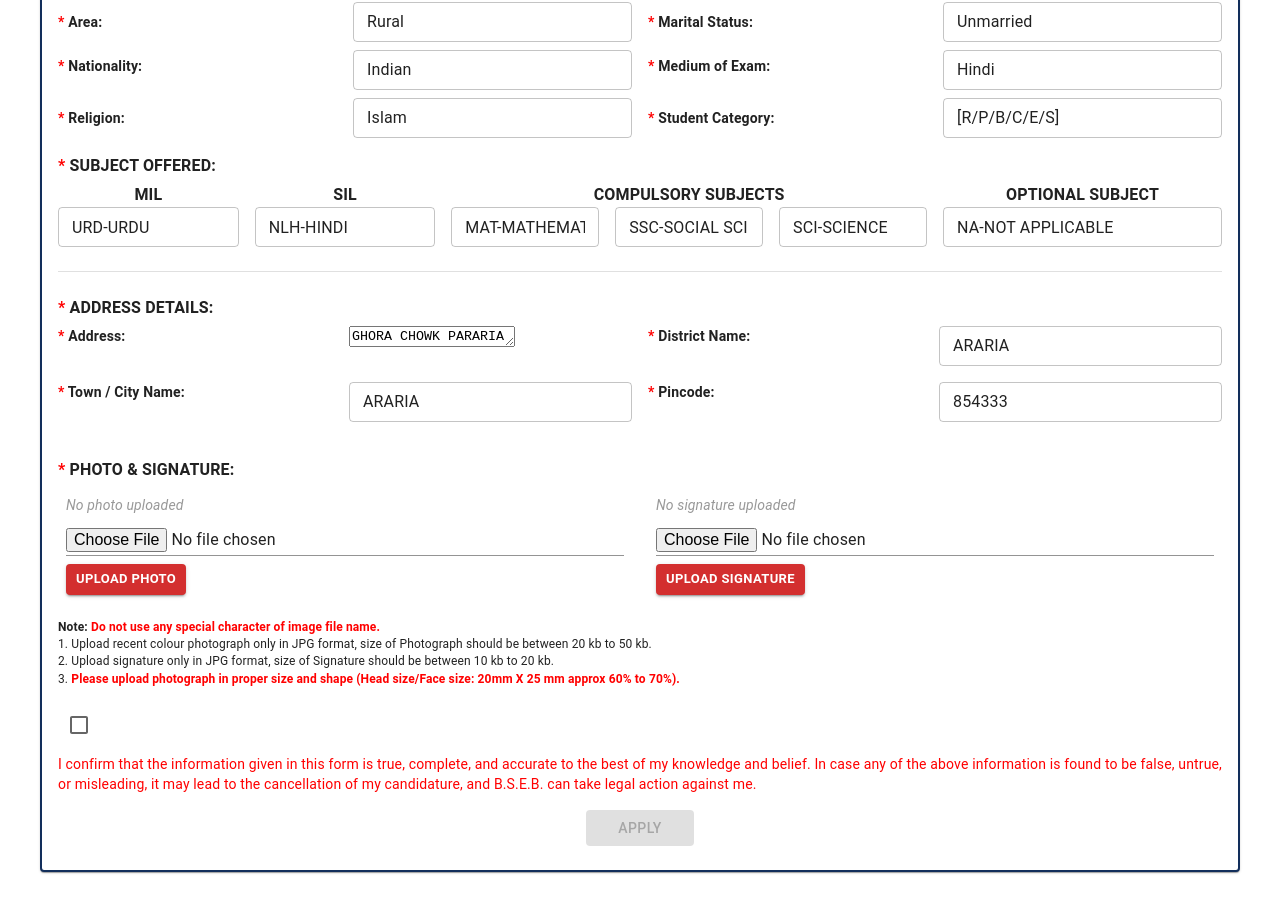
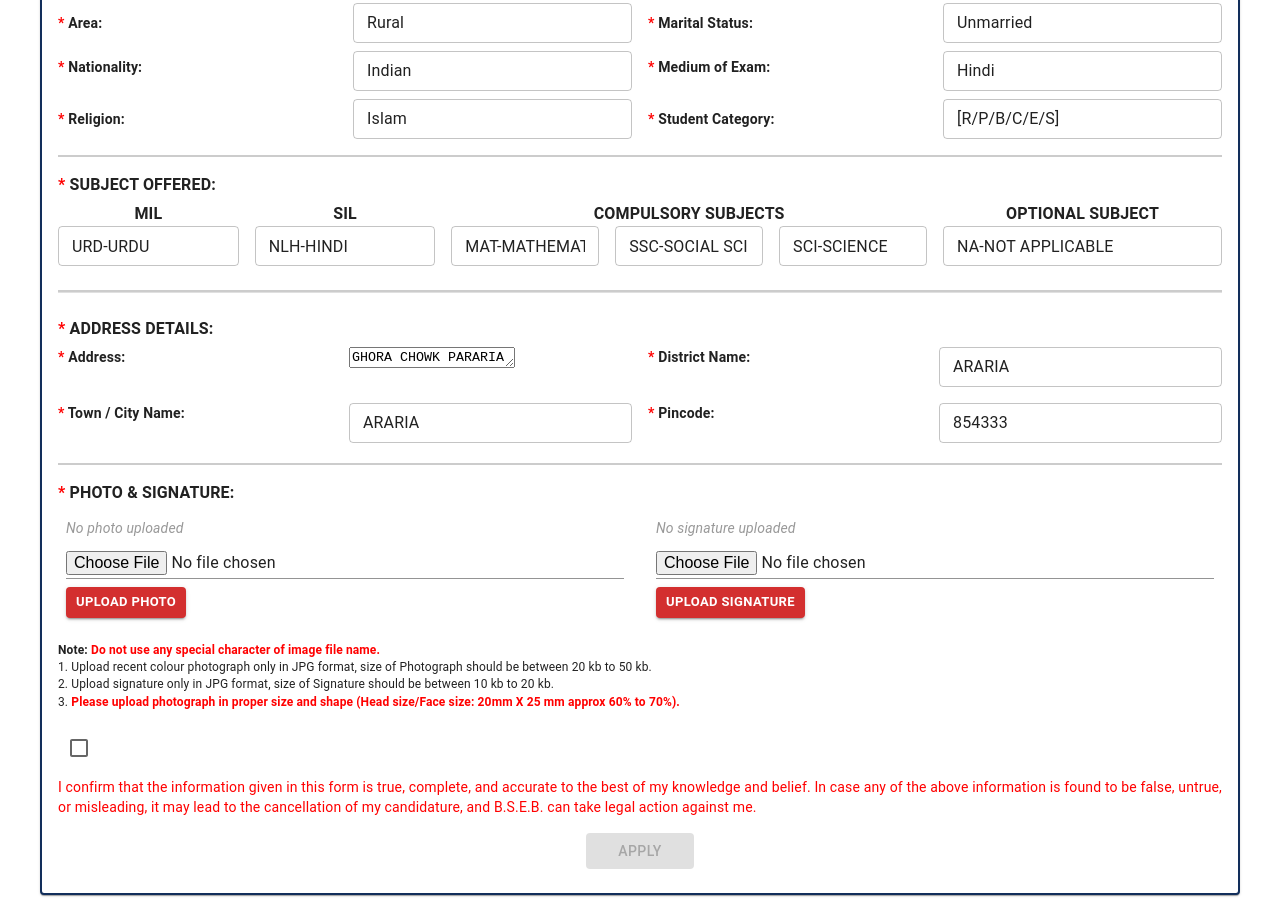
Before and after one commit to BADAL-VARSHNEY/bihar-board-compartmental, a React (Vite) app: page /personal-details in a window 1280 px wide. Shown: the part 816-1727 px from the top of the page. Before the commit the page ends 1704 px from the top, so only its background shows below. Built offline with nearby package versions, Linux system fonts and the light colour scheme.

Commit message:
add border

```diff
--- a/src/components/PersonalDetails.jsx
+++ b/src/components/PersonalDetails.jsx
@@ -276,7 +276,7 @@ function PersonalDetails() {
 
               <Box
                 sx={{
-                  borderTop: "1px solid #ccc",
+                  borderTop: "2px solid #ccc",
                   paddingTop: 2,
                   margin: "20px auto",
                 }}
@@ -371,81 +371,7 @@ function PersonalDetails() {
                     />
                   </Grid>
                 </Grid>
-
-                {/* Subject Section */}
-                {/* <Divider sx={{ my: 3 }} />
-                <Typography variant="h6" textAlign="center" gutterBottom>
-                  SUBJECT OFFERED:
-                </Typography>
-                <Grid container spacing={2}>
-                  <Grid item xs={12} sm={6} md={3}>
-                    <Typography variant="body2" fontWeight="bold">
-                      MIL:
-                    </Typography>
-                    <TextField size="small" fullWidth defaultValue="URD-URDU" />
-                  </Grid>
-                  <Grid item xs={12} sm={6} md={3}>
-                    <Typography variant="body2" fontWeight="bold">
-                      SIL:
-                    </Typography>
-                    <TextField
-                      size="small"
-                      fullWidth
-                      defaultValue="NLH-HINDI"
-                    />
-                  </Grid>
-                  <Grid item xs={12} sm={6} md={3}>
-                    <Typography variant="body2" fontWeight="bold">
-                      COMPULSORY SUBJECTS:
-                    </Typography>
-                    <TextField
-                      size="small"
-                      fullWidth
-                      defaultValue="MAT-MATHEMATICS"
-                    />
-                  </Grid>
-                  <Grid item xs={12} sm={6} md={3}>
-                    <Typography variant="body2" fontWeight="bold">
-                      SSC-SOCIAL SCIENCE:
-                    </Typography>
-                    <TextField
-                      size="small"
-                      fullWidth
-                      defaultValue="SSC-SOCIAL SCIENCE"
-                    />
-                  </Grid>
-                  <Grid item xs={12} sm={6} md={3}>
-                    <Typography variant="body2" fontWeight="bold">
-                      SCIENCE:
-                    </Typography>
-                    <TextField
-                      size="small"
-                      fullWidth
-                      defaultValue="SCI-SCIENCE"
-                    />
-                  </Grid>
-                  <Grid item xs={12} sm={6} md={3}>
-                    <Typography variant="body2" fontWeight="bold">
-                      ENGLISH:
-                    </Typography>
-                    <TextField
-                      size="small"
-                      fullWidth
-                      defaultValue="ENG-ENGLISH"
-                    />
-                  </Grid>
-                  <Grid item xs={12} sm={6} md={3}>
-                    <Typography variant="body2" fontWeight="bold">
-                      OPTIONAL SUBJECT:
-                    </Typography>
-                    <TextField
-                      size="small"
-                      fullWidth
-                      defaultValue="NA-NOT APPLICABLE"
-                    />
-                  </Grid>
-                </Grid> */}
-                <Box sx={{ pt: 2 }}>
+                <Box sx={{ pt: 2, borderTop: "2px solid #ccc", mt: 2 }}>
                   <Typography fontSize="16px" fontWeight="bold" gutterBottom>
                     <b style={{ color: "red" }}>* </b>SUBJECT OFFERED:
                   </Typography>
@@ -477,7 +403,15 @@ function PersonalDetails() {
                     </Grid>
 
                     {/* COMPULSORY SUBJECTS */}
-                    <Grid item size={{ xs: 12, md: 5 }}>
+                    <Grid
+                      item
+                      size={{
+                        xs: 12,
+                        md: 5,
+                        borderTop: "2px solid #ccc",
+                        mt: 2,
+                      }}
+                    >
                       <Typography align="center" fontWeight="bold">
                         COMPULSORY SUBJECTS
                       </Typography>
@@ -533,7 +467,7 @@ function PersonalDetails() {
                 </Box>
 
                 {/* Address Details */}
-                <Divider sx={{ my: 3 }} />
+                <Divider sx={{ my: 3, borderTop: "2px solid #ccc", mt: 3 }} />
                 <Typography fontSize="16px" fontWeight="bold" gutterBottom>
                   <b style={{ color: "red" }}>* </b>ADDRESS DETAILS:
                 </Typography>
@@ -606,7 +540,7 @@ function PersonalDetails() {
                 </Grid>
               </Box>
 
-              <Box sx={{ pt: 2 }}>
+              <Box sx={{ pt: 2, borderTop: "2px solid #ccc", mt: 2 }}>
                 <Typography fontWeight="bold" gutterBottom>
                   <b style={{ color: "red" }}>* </b>PHOTO & SIGNATURE:
                 </Typography>
```
